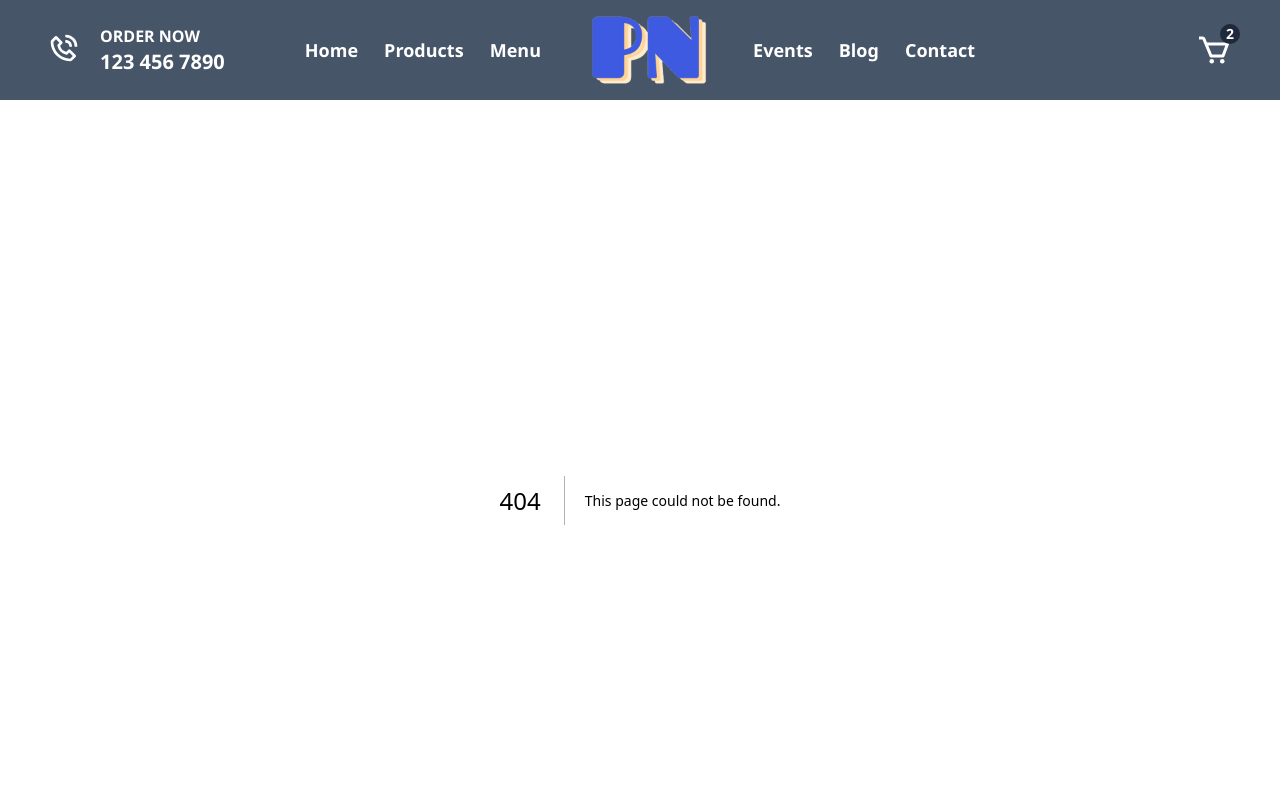
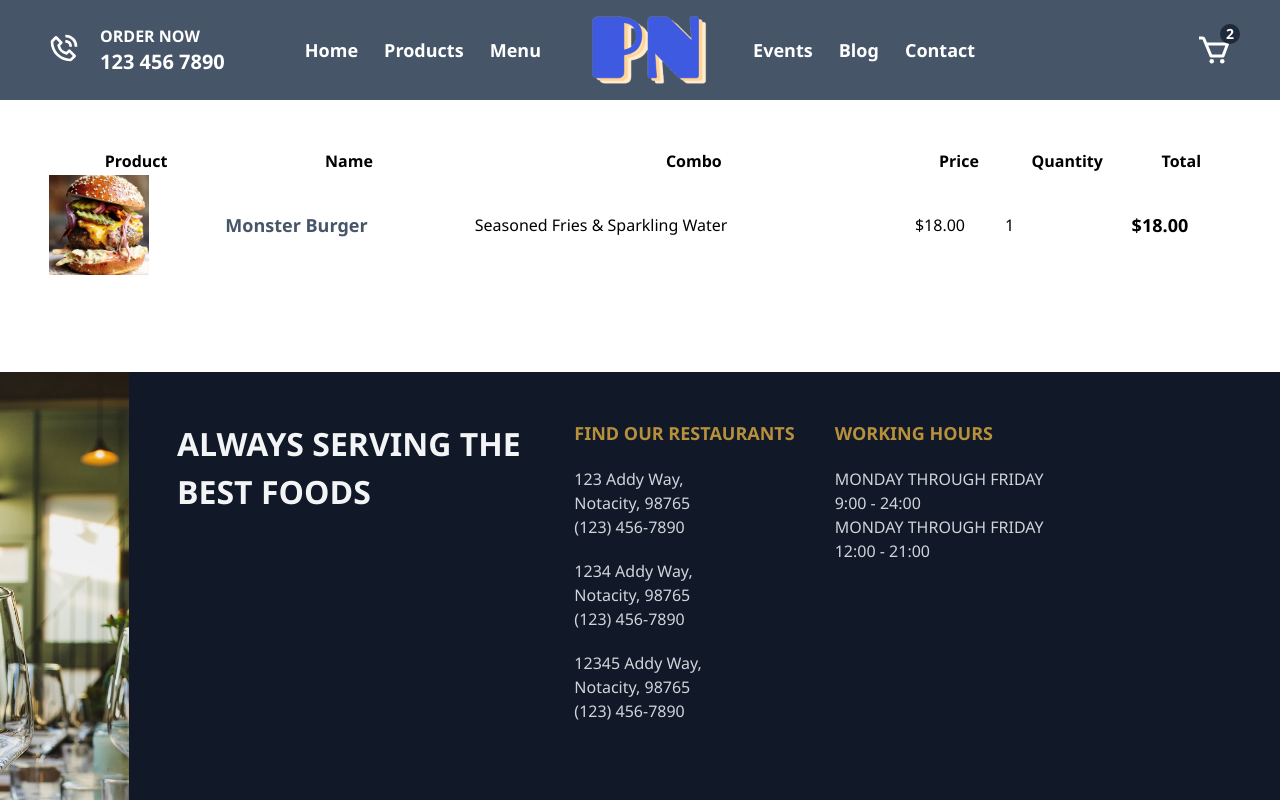
Before and after one commit to pn-code/restaurant-app, a Next.js app: page /cart in a window 1280 px wide. Before the commit this address had no page. Shown: the top 800 px of the page. Built offline with nearby package versions, Linux system fonts and the light colour scheme.

Commit message:
Added Cart.jsx and filled out left-side of cart

```diff
--- /dev/null
+++ b/pages/cart.jsx
@@ -0,0 +1,58 @@
+import React from "react";
+import Image from "next/image";
+
+const Cart = () => {
+    return (
+        // Container
+        <div className="p-12">
+            {/* Left */}
+            <table className="w-[100%] flex-2 border-spacing-5">
+                <tr>
+                    <th>Product</th>
+                    <th>Name</th>
+                    <th>Combo</th>
+                    <th>Price</th>
+                    <th>Quantity</th>
+                    <th>Total</th>
+                </tr>
+                <tr>
+                    {/* Product */}
+                    <td>
+                        <div className="w-[100px] h-[100px] relative">
+                            <Image
+                                src={"/assets/dummy_product.jpg"}
+                                layout="fill"
+                                objectFit="cover"
+                                alt=""
+                            />
+                        </div>
+                    </td>
+                    {/* Product Name */}
+                    <td>
+                        <span className="font-semibold text-slate-600 text-lg">
+                            Monster Burger
+                        </span>
+                    </td>
+                    {/*  Product Combo */}
+                    <td>
+                        <span>Seasoned Fries & Sparkling Water</span>
+                    </td>
+                    {/* Product Price */}
+                    <td>$18.00</td>
+                    {/* Product Quantity */}
+                    <td>1</td>
+                    {/* Total */}
+                    <td>
+                        <span className="font-semibold text-lg">
+                            $18.00
+                        </span>
+                    </td>
+                </tr>
+            </table>
+            {/* Right */}
+            <div className="flex-1"></div>
+        </div>
+    );
+};
+
+export default Cart;
```
